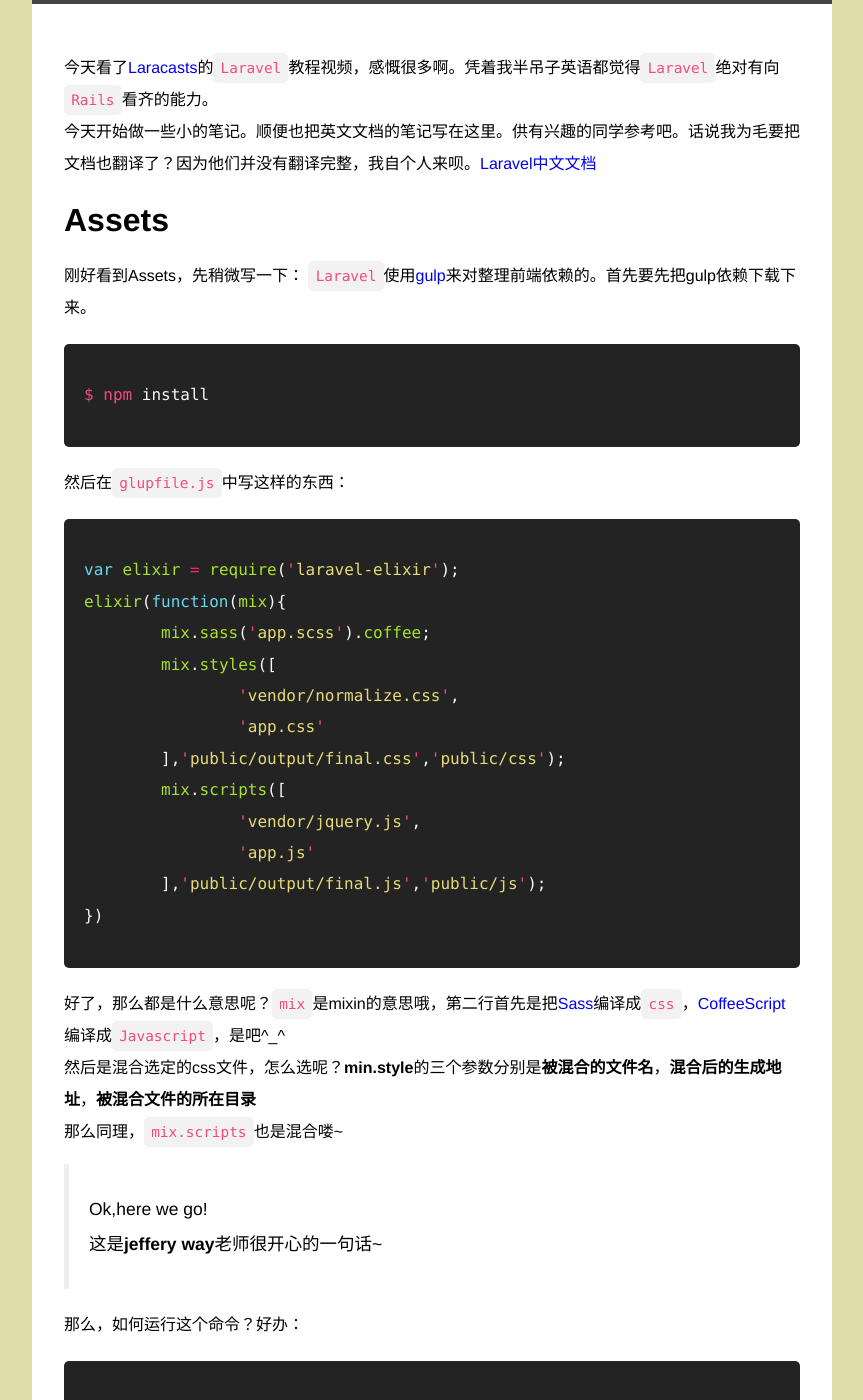
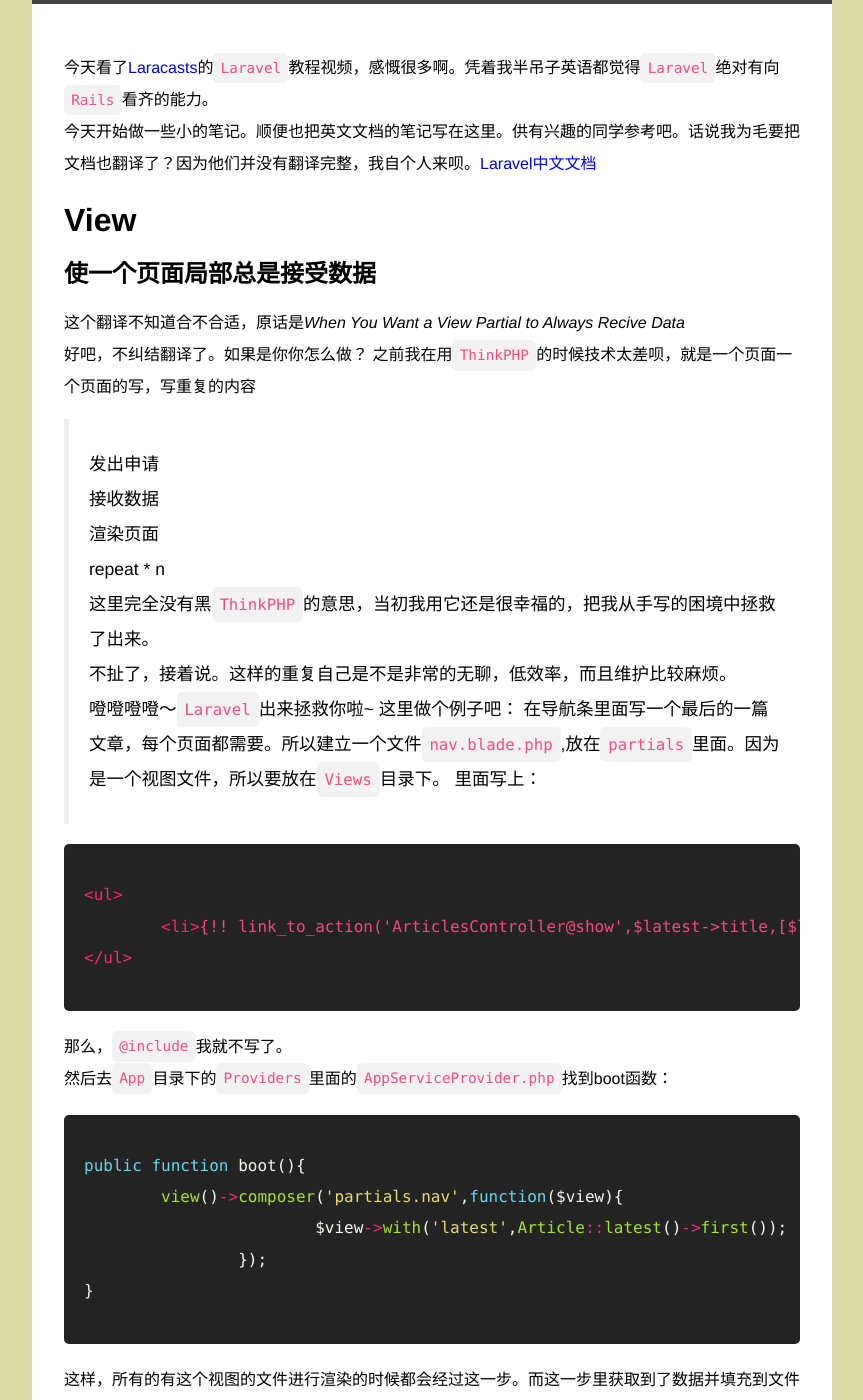
Before and after one commit to AnnatarHe/AnnatarHe.github.io, a Jekyll site: the page built from _posts/2015-07-09-Laravel-study-notes.md, in a window 1280 px wide and 1400 px high, scrolled down 238 px. Shown: the whole window, without its empty margins (208-1071 px from the left). Built offline with Jekyll 4.4.1, drawn with Linux system fonts in a browser that asks for light colours; nearby versions of some CDN libraries; comment, search, counter and statistics services are not loaded; some of the changed text lies outside the part shown.

Commit message:
add peter issue

```diff
--- a/_includes/footer.html
+++ b/_includes/footer.html
@@ -3,7 +3,9 @@
 		<li><a href="http://weibo.com/u/2165501693"><i class="fa fa-weibo fa-lg"></i></a></li>
 		<li><a href="https://github.com/AnnatarHe"><i class="fa fa-github fa-lg"></i></a></li>
 	</ul>
+	<ul>
+		<li>UI by <a href="http://github.com/happypeter">happypeter</a></li>
+	</ul>
 </footer>
-<script src="http://apps.bdimg.com/libs/jquery/2.1.4/jquery.min.js"></script>
 </body>
 </html>
--- a/_posts/2015-07-09-Laravel-study-notes.md
+++ b/_posts/2015-07-09-Laravel-study-notes.md
@@ -5,6 +5,38 @@ title: Laravel study notes
 
 今天看了[Laracasts](http://laracasts)的`Laravel`教程视频，感慨很多啊。凭着我半吊子英语都觉得`Laravel`绝对有向`Rails`看齐的能力。
 今天开始做一些小的笔记。顺便也把英文文档的笔记写在这里。供有兴趣的同学参考吧。话说我为毛要把文档也翻译了？因为他们并没有翻译完整，我自个人来呗。[Laravel中文文档](http://golaravel.com)
+
+#View
+##使一个页面局部总是接受数据
+这个翻译不知道合不合适，原话是*When You Want a View Partial to Always Recive Data*
+好吧，不纠结翻译了。如果是你你怎么做？
+之前我在用`ThinkPHP`的时候技术太差呗，就是一个页面一个页面的写，写重复的内容
+> 发出申请
+> 接收数据
+> 渲染页面
+> repeat \* n
+这里完全没有黑`ThinkPHP`的意思，当初我用它还是很幸福的，把我从手写的困境中拯救了出来。
+不扯了，接着说。这样的重复自己是不是非常的无聊，低效率，而且维护比较麻烦。
+噔噔噔噔～`Laravel`出来拯救你啦~
+这里做个例子吧：
+在导航条里面写一个最后的一篇文章，每个页面都需要。所以建立一个文件`nav.blade.php`,放在`partials`里面。因为是一个视图文件，所以要放在`Views`目录下。
+里面写上：
+{% highlight php %}
+<ul>
+	<li>{!! link_to_action('ArticlesController@show',$latest->title,[$latest->id]) !!}</li>
+</ul>
+{% endhighlight %}
+那么，`@include`我就不写了。
+然后去`App`目录下的`Providers`里面的`AppServiceProvider.php`找到boot函数：
+{% highlight php %}
+public function boot(){
+	view()->composer('partials.nav',function($view){
+			$view->with('latest',Article::latest()->first());
+		});
+}
+{% endhighlight %}
+这样，所有的有这个视图的文件进行渲染的时候都会经过这一步。而这一步里获取到了数据并填充到文件里，是不是很优雅，很舒适？
+
 
 #Assets
 刚好看到Assets，先稍微写一下：
@@ -42,14 +74,14 @@ $ glup
 {% highlight console %}
 $ glup --production
 {% endhighlight %}
-需要版本更迭的时候，因为浏览器会缓存，所以有时候并不能正确的推送给用户，那么这个时候就需要给这些以相应的版本号，幸好，`glup`都帮我们干了，我们只有写这么一句：
+需要版本更迭的时候，因为浏览器会缓存，所以有时候并不能正确的**推送**给用户，那么这个时候就需要给这些以相应的版本号，幸好，`glup`都帮我们干了，我们只要写这么一句：
 {% highlight javascript %}
 mix.version('public/css/final.css');
 {% endhighlight %}
 那么，如何在使用？
 只需要在`layout`文件里把link改成：
 {% highlight html %}
-<link rel="stylesheet" href="\{\{ clixir('css/final.css') \}\}">
+<link rel="stylesheet" href="{{ clixir('css/final.css') }}">
 {% endhighlight %}
 它就会自动转换成带有版本号的样子
 
@@ -68,7 +100,7 @@ session()->flash('key','value')
 {% highlight php %}
 <?php
 @if (Session::has('key'))
-	\{\{ Session::get('key') \}\}
+	{{ Session::get('key') }}
 @endif
 {% endhighlight %}
 加入了`Flash`的package之后更是可以这样使用：
@@ -82,8 +114,33 @@ flash()->overlay('infomation','title');
 {% endhighlight %}
 当然啦，得在模板里加入：
 {% highlight html %}
+<?php
 @include ('flash::message')
 {% endhighlight %}
+#Form
+首先要安装下面的`Form`的package。然后来创作表单吧！
+{% highlight php %}
+<?php
+{!! Form  !!}
+	<div class="form-group">
+		{!! Form::label('title','Title':) !!}
+		{!! Form::text('title',null,['class'=>'form-control','placeholder'=>'The Title']) !!}
+	</div>
+	<div class="form-group">
+		{!! Form::label('title','Title':) !!}
+		{!! Form::input('date','published_at',date('Y-m-d'),['class'=>'form-control']) !!}
+	</div>
+	<div class="form-group">
+		{!! Form::label('title','Title':) !!}
+		{!! Form::select('tags[]',['1'=>'personal'],null,['class'=>'form-control','multiple']) !!}
+	</div>
+	<div class="form-group">
+		{!! Form::submit('save it',['class'=>'btn btn-default form-control']) !!}
+	</div>
+{!! Form !!}
+{% endhighlight %}
+`tags`那一段的`null`表示的是被选中的情况，如果是1，就表示`value`为1的被选中
+
 
 #Package
 * Illuminate/Html
```
